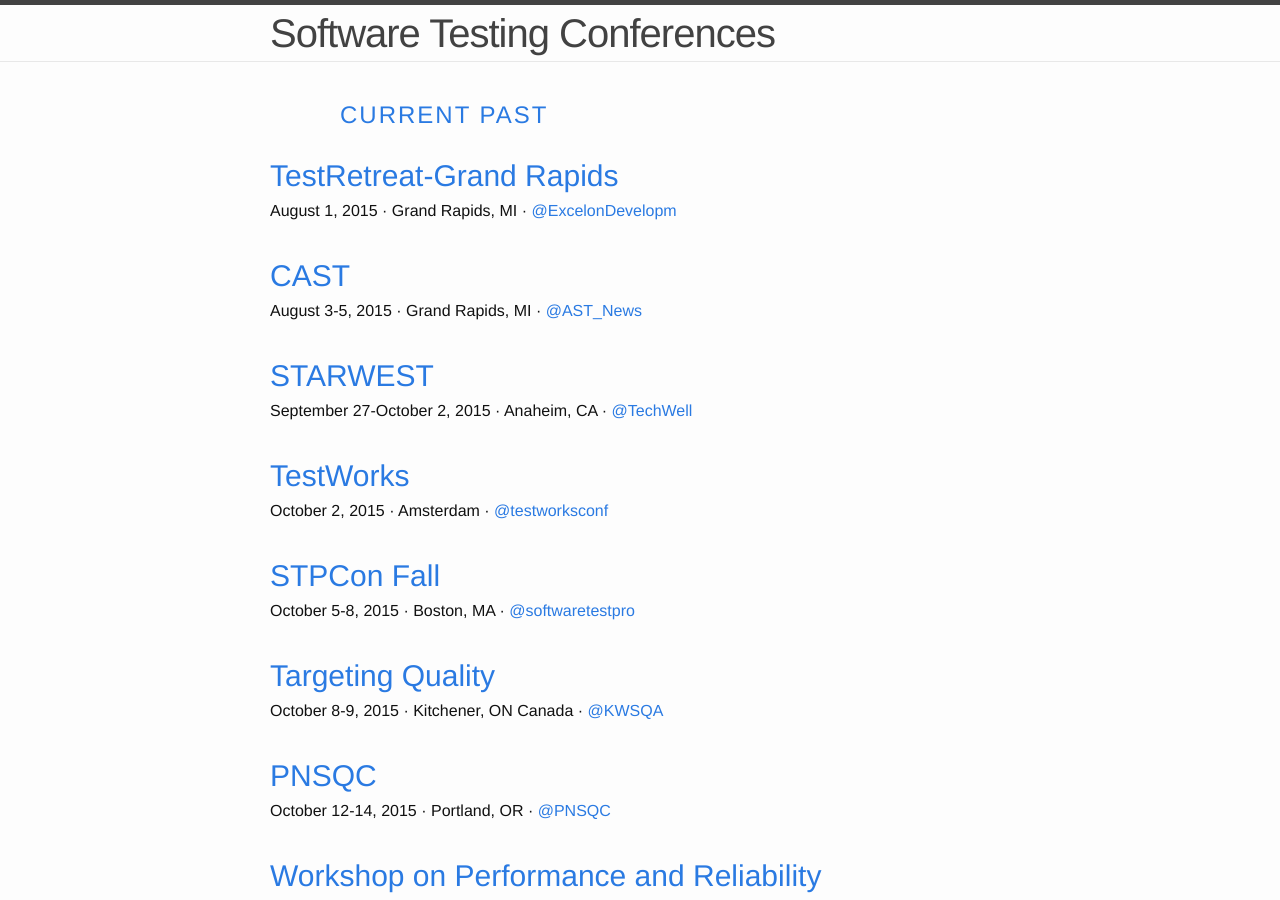
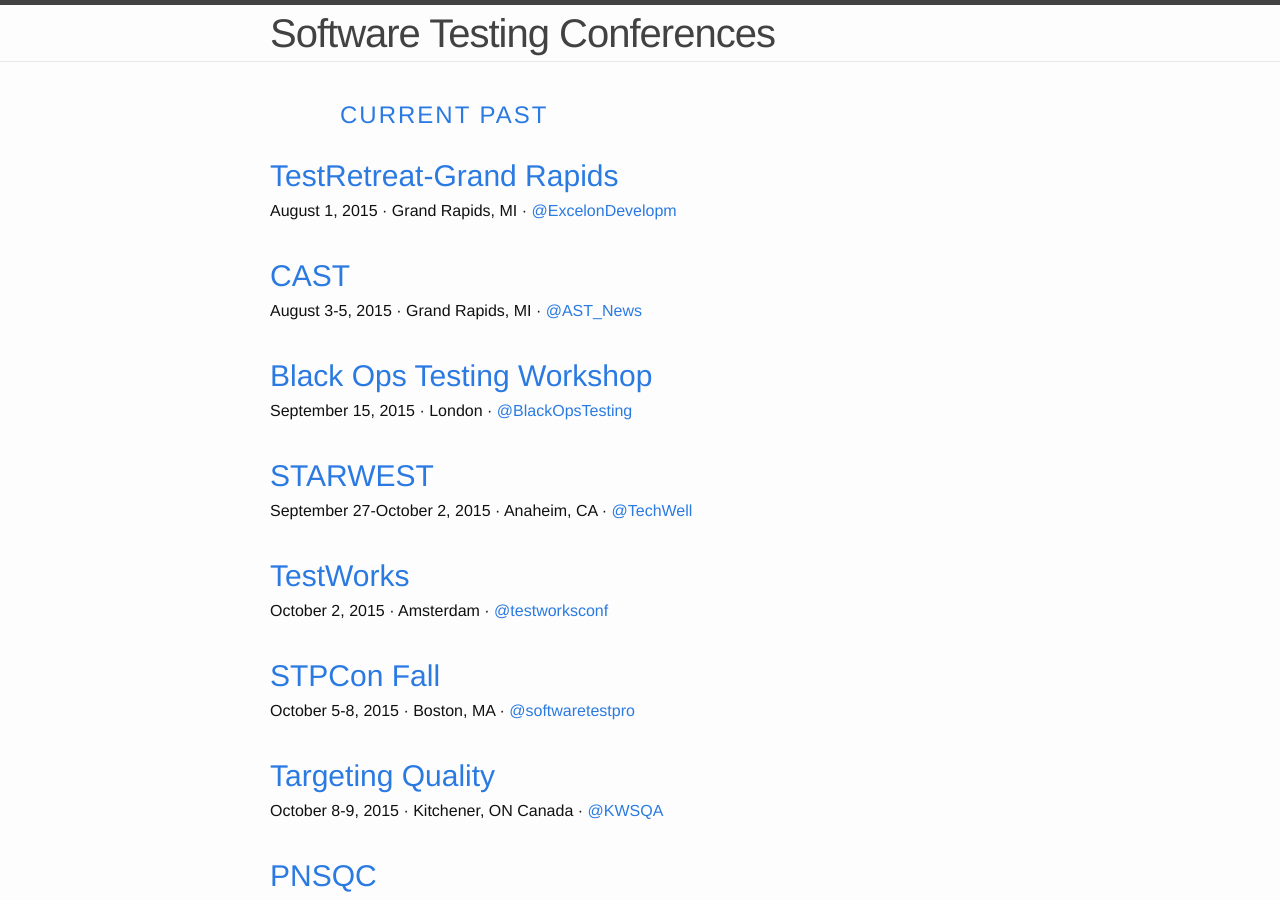
Before and after one commit to TestingConferences/testingconferences.github.io, a Jekyll site: the page built from index.html, in a window 1280 px wide and 900 px high. Built offline with Jekyll 4.4.1, drawn with Linux system fonts in a browser that asks for light colours.

Commit message:
A few additions

```diff
--- a/_data/current.yml
+++ b/_data/current.yml
@@ -10,6 +10,12 @@
   url: http://www.associationforsoftwaretesting.org/conference/cast-2015/
   twitter: AST_News
   reg_phrase: Registration is open
+
+- name: Black Ops Testing Workshop
+  location: London
+  dates: "September 15, 2015"
+  url: http://blackopstesting.com/post/event/training/20150420_september_2015_software_testing_training_in_london/
+  twitter: BlackOpsTesting
 
 - name: STARWEST
   location: Anaheim, CA
--- a/_data/past.yml
+++ b/_data/past.yml
@@ -34,6 +34,12 @@
   url: http://btdconf.com/
   twitter: BTDconf
 
+- name: Romanian Testing Conference
+  location: Cluj-Napoca, Romania
+  dates: "May 14-15, 2015"
+  url: http://www.romaniatesting.ro/
+  twitter:
+
 - name: STAREAST 2015
   location: Orlando, FL
   dates: "May 3-8, 2015"
```
